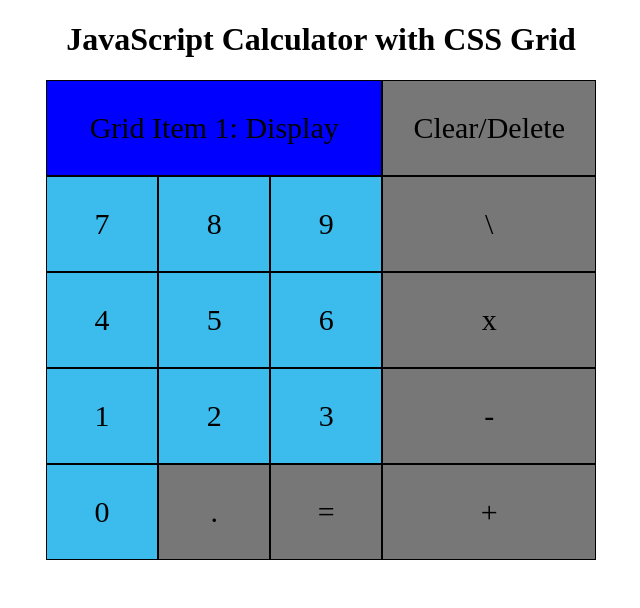
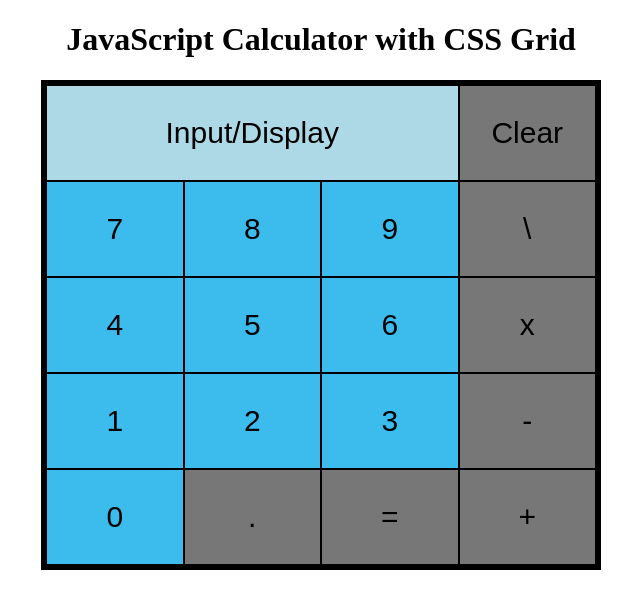
Before and after one commit to MikeMcGrain/calculator, a plain HTML site: page index.html in a window 1280 px wide. Shown: the whole page, without its empty margins (319-959 px from the left). Drawn offline with Linux system fonts and the light colour scheme.

Commit message:
grid layout with buttons

```diff
--- a/app.js
+++ b/app.js
@@ -0,0 +1,2 @@
+let numbers = document.getElementsByClassName(".numbers")
+console.log(numbers)
--- a/index.html
+++ b/index.html
@@ -10,24 +10,24 @@
   <body>
     <h1>JavaScript Calculator with CSS Grid</h1>
     <div class="grid-container">
-      <div class="display">Grid Item 1: Display</div>
-      <div class="operation">Clear/Delete</div>
-      <div class="number">7</div>
-      <div class="number">8</div>
-      <div class="number">9</div>
-      <div class="operation">\</div>
-      <div class="number">4</div>
-      <div class="number">5</div>
-      <div class="number">6</div>
-      <div class="operation">x</div>
-      <div class="number">1</div>
-      <div class="number">2</div>
-      <div class="number">3</div>
-      <div class="operation">-</div>
-      <div class="number">0</div>
-      <div class="operation">.</div>
-      <div class="operation">=</div>
-      <div class="operation">+</div>
+      <button class="display">Input/Display</button>
+      <button class="operation">Clear</button>
+      <button class="number">7</button>
+      <button class="number">8</button>
+      <button class="number">9</button>
+      <button class="operation">\</button>
+      <button class="number">4</button>
+      <button class="number">5</button>
+      <button class="number">6</button>
+      <button class="operation">x</button>
+      <button class="number">1</button>
+      <button class="number">2</button>
+      <button class="number">3</button>
+      <button class="operation">-</button>
+      <button class="number">0</button>
+      <button class="operation">.</button>
+      <button class="operation">=</button>
+      <button class="operation">+</button>
     </div>
     <script src="app.js"></script>
   </body>
--- a/style.css
+++ b/style.css
@@ -8,22 +8,23 @@ body {
   grid-template-rows: repeat(5, 1fr);
   max-width: 550px;
   margin: 0 auto;
+  border: 5px solid black;
 }
 
-.grid-container > div {
+button {
   border: 1px solid black;
   font-size: 30px;
   padding: 30px;
 }
 
 .display {
-    grid-column: 1/4;
-    background-color: blue;
+  grid-column: span 3;
+  background-color: lightblue;
 }
 
 .operation {
-    background-color: #777;
-  }
+  background-color: #777;
+}
 .number {
-    background-color: #3bbced;
+  background-color: #3bbced;
 }
```
